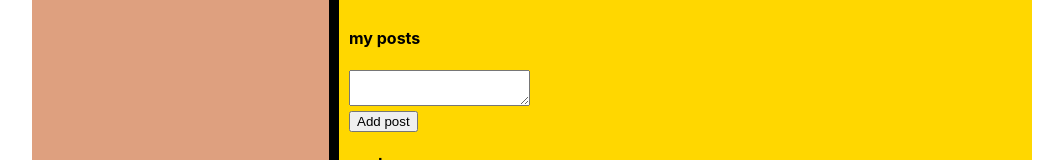
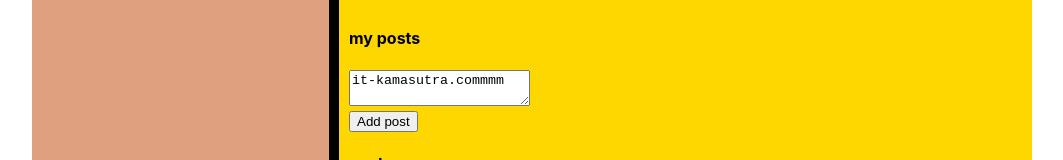
Before and after one commit to Matvicevsky/socilaNetwork_TS, a React (Create React App) app: page /profile in a window 1280 px wide. Shown: the part 447-607 px from the top of the page, without its empty margins (108-1171 px from the left). Built offline with nearby package versions, Linux system fonts and the light colour scheme.

Commit message:
add rerender

```diff
--- a/src/App.tsx
+++ b/src/App.tsx
@@ -4,7 +4,7 @@ import {Header} from "./components/Header/Header";
 import {Navbar} from "./components/Navbar/Navbar";
 import {Profile} from "./components/Profile/Profile";
 import {Dialogs} from "./components/Dialogs/Dialogs";
-import { Route} from 'react-router-dom';
+import {Route} from 'react-router-dom';
 import {News} from "./components/News/News";
 import {Music} from "./components/Music/Music";
 import {Settings} from "./components/Settings/Settings";
@@ -14,8 +14,11 @@ type AppPropsType = {
         navbar: Array<AppNavbarPropsType>,
         contactsMessage: Array<AppContactsMessagePropsType>,
         PostMessages: Array<PostMessagesPropsType>,
+        newPostText: string
+
     }
     addPost: (messagePost: any) => void,
+    updateNewPostText: (newPostText: any) => void,
 }
 
 type AppNavbarPropsType = {
@@ -44,8 +47,10 @@ export type PostMessagesPropsType = {
 function App(props: AppPropsType) {
 
     let DialogProps = () => <Dialogs title={props.appState.contactsMessage}/>
-    let ProfileProps = () => <Profile title={props.appState.PostMessages} addPost={props.addPost}/>
-
+    let ProfileProps = () => <Profile title={props.appState.PostMessages}
+                                      addPost={props.addPost}
+                                      newPostText={props.appState.newPostText}
+                                      updateNewPostText={props.updateNewPostText}/>
 
     return (
         <div className="App-wrapper">
@@ -53,11 +58,17 @@ function App(props: AppPropsType) {
             <div className={"body"}>
                 <Navbar title={props.appState.navbar}/>
                 <div className={"content"}>
-                        <Route path={props.appState.navbar[0].link} component={ProfileProps}/>
-                        <Route path={props.appState.navbar[1].link} component={DialogProps}/>
-                        <Route path={props.appState.navbar[2].link} component={News}/>
-                        <Route path={props.appState.navbar[3].link} component={Music}/>
-                        <Route path={props.appState.navbar[4].link} component={Settings}/>
+                    <Route path={props.appState.navbar[0].link} render={ () => <Profile title={props.appState.PostMessages}
+                                                                                 addPost={props.addPost}
+                                                                                 newPostText={props.appState.newPostText}
+                                                                                 updateNewPostText={props.updateNewPostText}/>}/>
+                    <Route path={props.appState.navbar[1].link} render={ () => <Profile title={props.appState.PostMessages}
+                                                                                       addPost={props.addPost}
+                                                                                       newPostText={props.appState.newPostText}
+                                                                                       updateNewPostText={props.updateNewPostText}/>}/>
+                    <Route path={props.appState.navbar[2].link} render={ () => <News/>}/>
+                    <Route path={props.appState.navbar[3].link} render={ () => <Music/>}/>
+                    <Route path={props.appState.navbar[4].link} render={ () => <Settings/>}/>
                 </div>
             </div>
         </div>
--- a/src/Redux/State.tsx
+++ b/src/Redux/State.tsx
@@ -1,6 +1,37 @@
 import React from "react";
 import {v1} from "uuid";
 import {rerenderEntireTree} from "../Render";
+
+
+export type appStateType = {
+    navbar: Array<AppNavbarPropsType>,
+    contactsMessage: Array<AppContactsMessagePropsType>,
+    PostMessages: Array<PostMessagesPropsType>,
+    newPostText: string
+
+}
+
+export type AppNavbarPropsType = {
+    id: string,
+    title: string,
+    link: string
+}
+
+export type AppContactsMessagePropsType = {
+    id: string,
+    avatar: string,
+    title: string,
+    nicName: string,
+    link: string
+}
+
+export type PostMessagesPropsType = {
+    id: string,
+    avatar: string,
+    nicName: string,
+    message: string,
+    count: number
+}
 
 
 export let state = {
@@ -73,17 +104,23 @@ export let state = {
             message: "I am kill yor",
             count: 422
         },
-    ]
+    ],
+    newPostText: 'it-kamasutra.commmm'
 }
 
-export let addPost = (messagePost: any) => {
+export let addPost = (messagePost: string) => {
     let newPost = {
         id: v1(),
-        avatar: "none",
-        nicName: "none",
+        avatar: "https://cdn2.iconfinder.com/data/icons/coding-7/100/coding-matrix-coding-developer-the-matrix-hacker-neo-program-low-level-code-512.png",
+        nicName: "unnamed",
         message: messagePost,
         count: 0,
     };
     state.PostMessages.push(newPost);
-    rerenderEntireTree();
+    rerenderEntireTree (state);
 }
+
+export let updateNewPostText = (newText: string) => {
+    state.newPostText = newText;
+    rerenderEntireTree(state);
+}
--- a/src/Render.tsx
+++ b/src/Render.tsx
@@ -3,15 +3,16 @@ import ReactDOM from 'react-dom';
 import './index.css';
 import App from './App';
 import reportWebVitals from './reportWebVitals';
-import {addPost} from "./Redux/State";
-import {state} from './Redux/State'
+import {addPost, appStateType, updateNewPostText} from "./Redux/State";
 import {BrowserRouter} from "react-router-dom";
 
-export let rerenderEntireTree = () => {
+export let rerenderEntireTree = (state: appStateType) => {
     ReactDOM.render(
         <BrowserRouter>
             <React.StrictMode>
-                <App appState={state} addPost={addPost}/>
+                <App appState={state}
+                     addPost={addPost}
+                     updateNewPostText={updateNewPostText} />
             </React.StrictMode>
         </BrowserRouter>,
         document.getElementById('root')
--- a/src/components/Dialogs/Dialog/Dialog.tsx
+++ b/src/components/Dialogs/Dialog/Dialog.tsx
@@ -1,6 +1,5 @@
-import React, {useState} from 'react';
+import React  from 'react';
 import dialog from './Dialog.module.css';
-import {v1} from "uuid";
 
 type DialogPropsType = {
     title: Array<DialogItemPropsType>,
@@ -32,11 +31,10 @@ export function Dialog(props: DialogPropsType) {
                  alt={"avatar"}/>
             <div className={dialog.message}>
                 <div className={dialog.nik}>
-                    ery
+                    unnamed
                 </div>
                 <div className={dialog.title}>
-                    erye
-                    dgsdg
+
                     <div>
                         <textarea ref={textNewMessage}/>
                         <button onClick={newMessage}>add message</button>
--- a/src/components/Profile/MyPosts/MyPosts.tsx
+++ b/src/components/Profile/MyPosts/MyPosts.tsx
@@ -6,15 +6,23 @@ import {PostMessagesPropsType} from "../../../App";
 type MyPostsPropsType = {
     title: Array<PostMessagesPropsType>,
     addPost: (messagePost: any) => void,
+    newPostText: string,
+    updateNewPostText: (newPostText: string) => void,
 }
 type newPostElementType = any
 
 export function MyPosts(props: MyPostsPropsType) {
     let newPostElement: newPostElementType = React.createRef();
+
     let addPost = () => {
+        let text = newPostElement.current.value;
+        props.addPost(text);
+        props.updateNewPostText('');
+    }
 
+    let onPostChange = () => {
         let text = newPostElement.current.value;
-        props.addPost(text)
+        props.updateNewPostText(text);
     }
 
 
@@ -23,15 +31,18 @@ export function MyPosts(props: MyPostsPropsType) {
             <h4>my posts</h4>
             <div>
                 <div>
-                    <textarea ref={newPostElement}>
+                    <textarea key={'sf'}
+                        onChange={onPostChange}
+                              ref={newPostElement}
+                              value={props.newPostText}
+                    />
 
-                    </textarea>
                 </div>
                 <button onClick={addPost}>Add post</button>
             </div>
             <div>
                 <h4>posts</h4>
-                <Post title={props.title} />
+                <Post title={props.title}/>
             </div>
         </div>
     );
--- a/src/components/Profile/MyPosts/Post/Post.tsx
+++ b/src/components/Profile/MyPosts/Post/Post.tsx
@@ -23,7 +23,8 @@ export function Post(props: MyPostsPropsType) {
                         </div>
                         <div className={post.title}>
                             <div className={post.item}>{t.message}</div>
-                            <button>like</button>
+                            <button onClick={() => {
+                                return t.count++}}>like</button>
                             <span>count:{t.count}</span>
                         </div>
                     </div>
--- a/src/components/Profile/Profile.tsx
+++ b/src/components/Profile/Profile.tsx
@@ -7,6 +7,8 @@ import {PostMessagesPropsType} from "../../App";
 type ProfilePostMessagesPropsType = {
     title: Array<PostMessagesPropsType>
     addPost: (messagePost: any) => void,
+    newPostText: string,
+    updateNewPostText: (newPostText: any) => void,
 }
 
 export function Profile(props: ProfilePostMessagesPropsType) {
@@ -16,7 +18,11 @@ export function Profile(props: ProfilePostMessagesPropsType) {
                  src="https://www.barnesandnoble.com/blog/sci-fi-fantasy/wp-content/nas-uploads/sites/4/2019/09/matrix.png"
                  alt="png"/>
             <MyDiscription/>
-            <MyPosts title={props.title} addPost={props.addPost}/>
+            <MyPosts title={props.title}
+                     newPostText={props.newPostText}
+                     updateNewPostText={props.updateNewPostText}
+                     addPost={props.addPost}
+                     />
 
         </div>
     );
--- a/src/index.tsx
+++ b/src/index.tsx
@@ -1,8 +1,9 @@
-import React from 'react';
+
 import {rerenderEntireTree} from "./Render";
+import {state} from "./Redux/State";
 
 
-    rerenderEntireTree();
+    rerenderEntireTree(state);
 
 // If you want to start measuring performance in your app, pass a function
 // to log results (for example: reportWebVitals(console.log))
```
Lines whose indentation alone changed are shown as unchanged.
